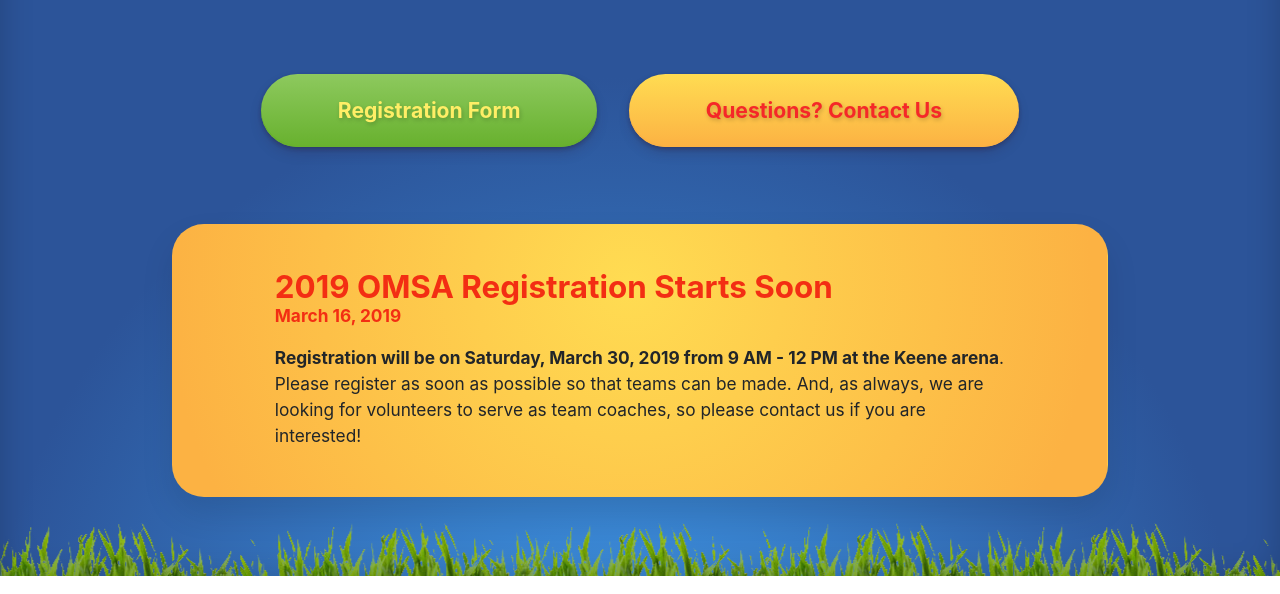
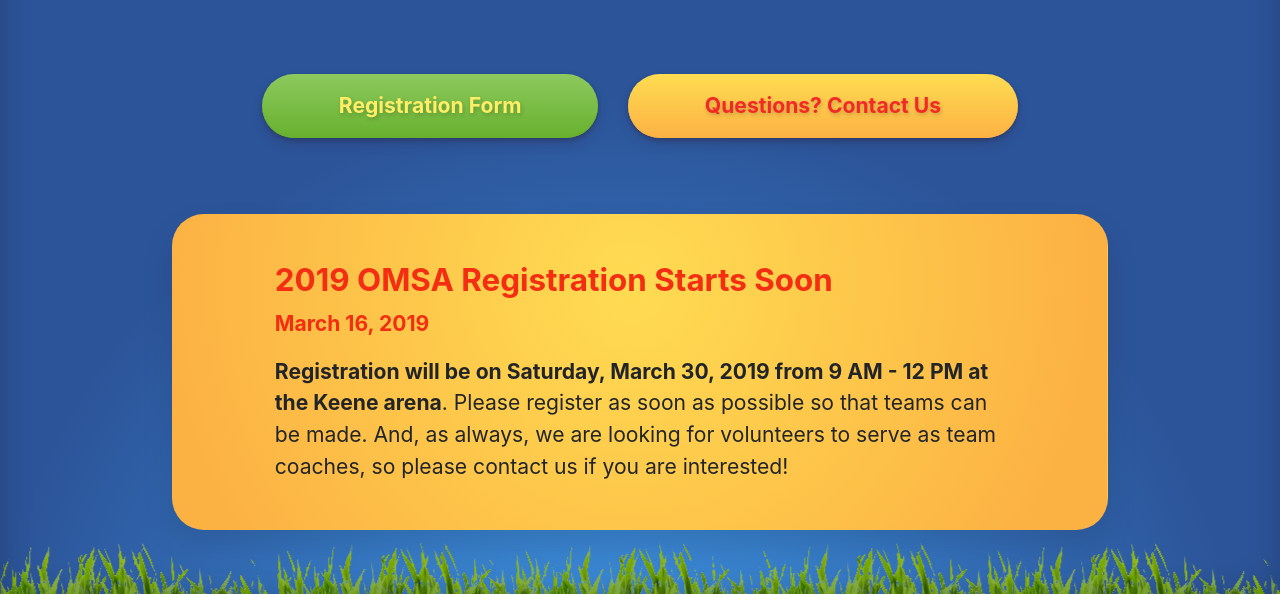
Before and after one commit to otonabeesoccer/omsa-new, a plain HTML site: page index.html in a window 1280 px wide. Shown: the part 506-1100 px from the top of the page. Drawn offline with Linux system fonts and the light colour scheme.

Commit message:
style adjustments

```diff
--- a/index.html
+++ b/index.html
@@ -42,7 +42,7 @@
         <div class="row">
           <div class="col">
             <h2><em>Fun</em>, <em>affordable</em> youth soccer for <em>everyone</em>.</h2>
-            <p><strong>Otonabee Minor Soccer Association</strong> is a youth soccer league based in Keene, Ontario. Powered by amazing volunteers, we strive for a fun, friendly atmosphere that rewards teamwork and fair play.</p>
+            <p class="tagline"><strong>Otonabee Minor Soccer Association</strong> is a youth soccer league based in Keene, Ontario. Powered by amazing volunteers, we strive for a fun, friendly atmosphere that rewards teamwork and fair play.</p>
             <p class="cta">
               <a href="2019_OMSA_REGISTRATION.pdf" class="btn btn-primary" role="button">Registration Form</a>
               <a href="mailto:otonabeesoccer@gmail.com" class="btn btn-secondary" role="button">Questions? Contact Us</a>
--- a/styles.css
+++ b/styles.css
@@ -74,7 +74,6 @@ body {
   font-size: 1.6rem;
   font-size: calc(1rem + 0.8vw);
   font-weight: 700;
-  margin-left: 1rem;
 }
 
 .masthead h2 {
@@ -84,7 +83,7 @@ body {
   letter-spacing: -0.08vw;
 }
 
-.masthead p {
+.masthead .tagline {
   margin-left: 6vw;
   margin-right: 6vw;
   font-size: 1rem;
@@ -93,7 +92,7 @@ body {
 }
 
 .cta {
-  margin: 4rem 0;
+  margin: 4rem 2.5vw 4rem 2.5vw;
 }
 /*
 .masthead h1 {
@@ -145,7 +144,7 @@ body {
   border: 0;
   border-radius: 3rem;
   margin: 0.8rem;
-  padding: 2.6vh 6vw;
+  padding: 2vh 6vw;
   font-size: 0.8rem;
   font-size: calc(1rem + 0.4vw);
   font-weight: 700;
@@ -253,9 +252,6 @@ body {
   width: 100%;
   color: #f32e13;
   font-weight: 700;
-  margin-top: 0;
-  margin-bottom: 0;
-  line-height: 1;
 }
 
 .news h2 {
@@ -265,7 +261,7 @@ body {
 
 .news p {
   font-size: 1.2rem;
-  font-size: calc(1rem + 0.1vw);
+  font-size: calc(1rem + 0.4vw);
 }
 
 
```
